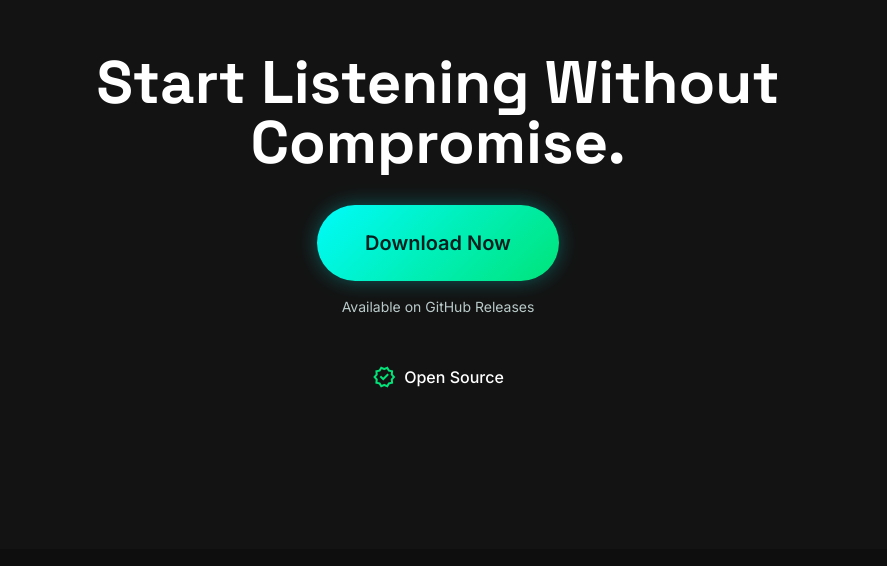
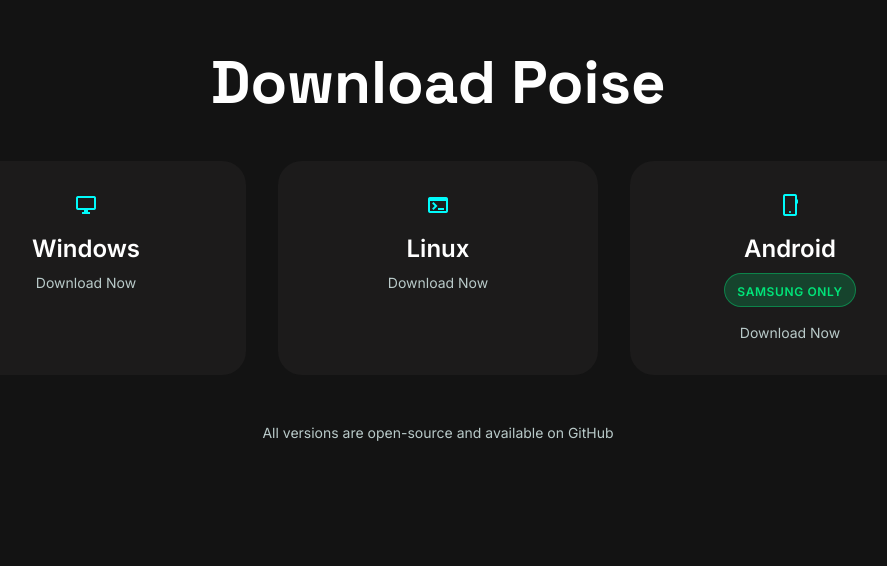
Before and after one commit to SafuGit/poise-web, a React (Vite) app: page / in a window 1280 px wide. Shown: the part 3614-4180 px from the top of the page, without its empty margins (202-1089 px from the left). Built offline with nearby package versions, Linux system fonts and the light colour scheme.

Commit message:
Refactor FinalCTA component to enhance download options layout and add platform-specific disclaimers

```diff
--- a/src/components/FinalCTA.tsx
+++ b/src/components/FinalCTA.tsx
@@ -1,27 +1,72 @@
 const FinalCTA = () => {
+	const downloadOptions = [
+		{
+			name: "Windows",
+			url: "https://github.com/chabandou/poise-voice-isolator/tree/master?tab=readme-ov-file#windows",
+			icon: "desktop_windows",
+		},
+		{
+			name: "Linux",
+			url: "https://github.com/chabandou/poise-voice-isolator/tree/master?tab=readme-ov-file#linux-binary",
+			icon: "terminal",
+		},
+		{
+			name: "Android",
+			url: "https://github.com/chabandou/poise-android#installation",
+			icon: "phone_android",
+			disclaimer: "SAMSUNG Only",
+		},
+	];
+
 	return (
-		<section className="py-40 px-6 md:px-12 text-center">
-			<div className="max-w-3xl mx-auto">
+		<section className="py-40 px-6 md:px-12">
+			<div className="max-w-5xl mx-auto">
 				{/* Headline */}
-				<h2 className="font-headline text-5xl md:text-6xl text-white mb-8 font-bold">
-					Start Listening Without Compromise.
+				<h2 className="font-headline text-5xl md:text-6xl text-white mb-12 font-bold text-center">
+					Download Poise
 				</h2>
 
-				{/* Primary CTA and Subtitle */}
-				<div className="flex flex-col items-center gap-4 mb-12">
-					<button className="pulse-gradient neon-glow text-on-primary-fixed px-12 py-6 rounded-full text-xl font-bold hover:brightness-110 active:scale-95 transition-all">
-						Download Now
-					</button>
-					<p className="text-on-surface-variant text-sm">Available on GitHub Releases</p>
+				{/* Download Grid */}
+				<div className="grid grid-cols-1 md:grid-cols-3 gap-8">
+					{downloadOptions.map((option) => (
+						<a
+							key={option.name}
+							href={option.url}
+							target="_blank"
+							rel="noopener noreferrer"
+							className="group relative flex flex-col items-center p-8 bg-surface-container-low rounded-3xl hover:bg-surface-container-high transition-colors duration-300"
+						>
+							{/* Icon */}
+							<span className="material-symbols-outlined text-5xl text-primary-container mb-4 group-hover:brightness-125 transition-all">
+								{option.icon}
+							</span>
+
+							{/* Platform Name */}
+							<h3 className="text-2xl font-bold text-white mb-2">{option.name}</h3>
+
+							{/* Disclaimer Badge */}
+							{option.disclaimer && (
+								<div className="mb-4 px-3 py-1 bg-secondary-fixed-dim/20 rounded-full border border-secondary-fixed-dim/40">
+									<span className="text-xs font-bold uppercase tracking-wider text-secondary-fixed-dim">
+										{option.disclaimer}
+									</span>
+								</div>
+							)}
+
+							{/* CTA Text */}
+							<p className="text-on-surface-variant text-sm">Download Now</p>
+
+							{/* Hover Indicator */}
+							<div className="absolute inset-0 rounded-3xl border border-primary-container/0 group-hover:border-primary-container/40 transition-all duration-300 pointer-events-none" />
+						</a>
+					))}
 				</div>
 
-				{/* Social Proof */}
-				<div className="flex items-center justify-center gap-8">
-					{/* Open Source */}
-					<div className="flex items-center gap-2 text-on-surface-variant">
-						<span className="material-symbols-outlined text-secondary-fixed-dim">verified</span>
-						<span className="font-medium text-white">Open Source</span>
-					</div>
+				{/* Subtitle */}
+				<div className="text-center mt-12">
+					<p className="text-on-surface-variant text-sm">
+						All versions are open-source and available on GitHub
+					</p>
 				</div>
 			</div>
 		</section>
```
